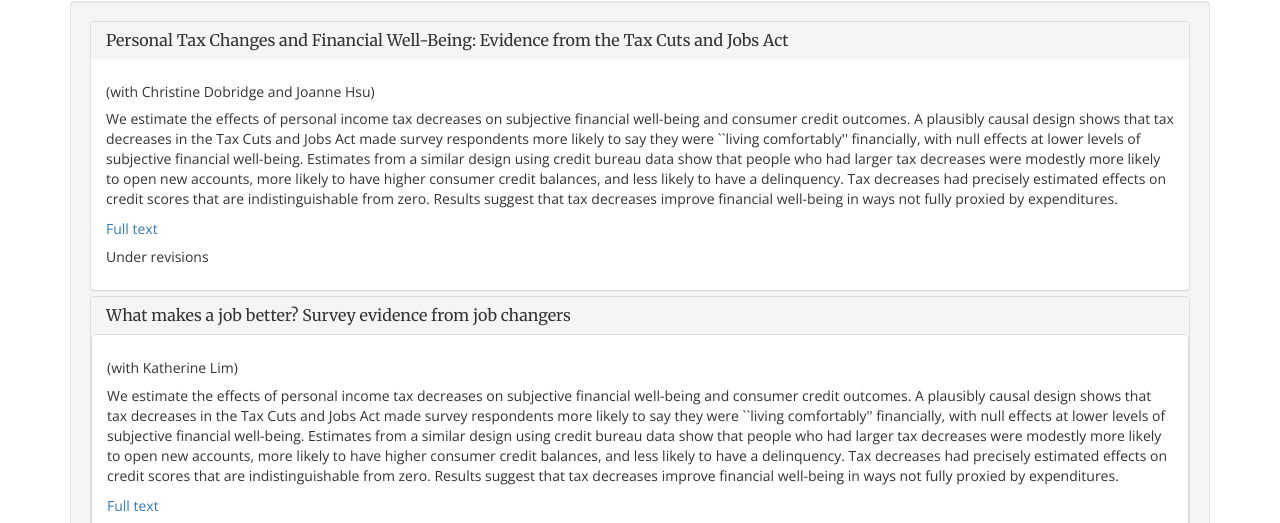
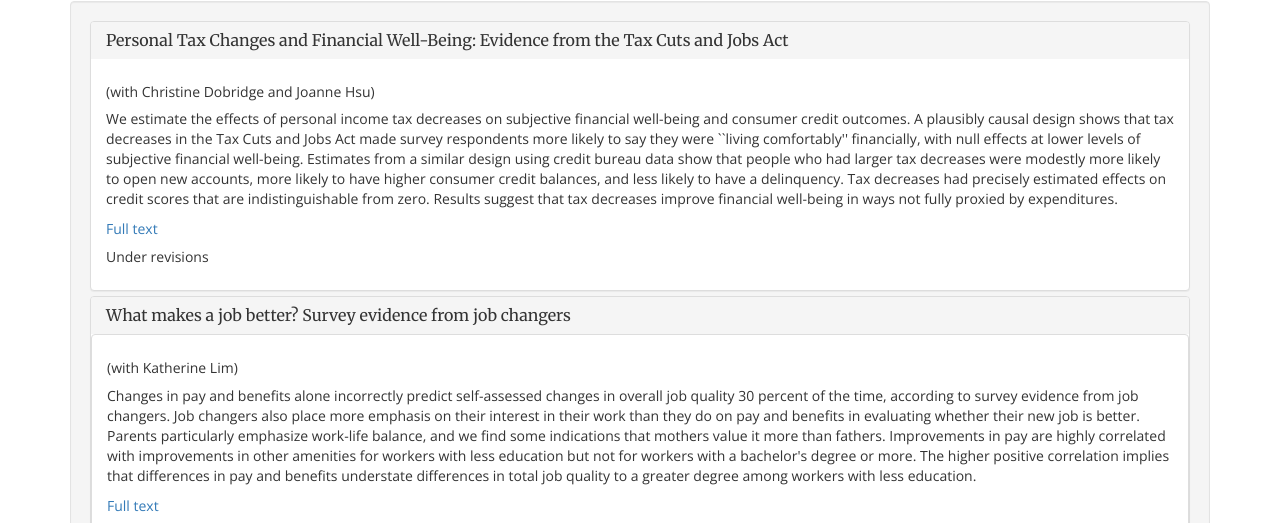
Before and after one commit to MZabek/MZabek.github.io, a plain HTML site: page index.html in a window 1280 px wide. Shown: the part 427-950 px from the top of the page. Drawn offline with nearby package versions, Linux system fonts and the light colour scheme.

Commit message:
Correcting abstract to match paper

```diff
--- a/index.html
+++ b/index.html
@@ -146,7 +146,7 @@
                 <div class="panel panel-default">
                   <div id="PaperTwo" class="panel-body">
                       <h5>(with Katherine Lim)</h5>
-                      <p>We estimate the effects of personal income tax decreases on subjective financial well-being and consumer credit outcomes. A plausibly causal design shows that tax decreases in the Tax Cuts and Jobs Act made survey respondents more likely to say they were ``living comfortably'' financially, with null effects at lower levels of subjective financial well-being. Estimates from a similar design using credit bureau data show that people who had larger tax decreases were modestly more likely to open new accounts, more likely to have higher consumer credit balances, and less likely to have a delinquency. Tax decreases had precisely estimated effects on credit scores that are indistinguishable from zero. Results suggest that tax decreases improve financial well-being in ways not fully proxied by expenditures.<p>
+                      <p>Changes in pay and benefits alone incorrectly predict self-assessed changes in overall job quality 30 percent of the time, according to survey evidence from job changers. Job changers also place more emphasis on their interest in their work than they do on pay and benefits in evaluating whether their new job is better. Parents particularly emphasize work-life balance, and we find some indications that mothers value it more than fathers. Improvements in pay are highly correlated with improvements in other amenities for workers with less education but not for workers with a bachelor's degree or more. The higher positive correlation implies that differences in pay and benefits understate differences in total job quality to a greater degree among workers with less education.<p>
                       <p><a href='./pdf/240129LimZabekWhatMakes.pdf'
                               onclick="trackOutboundLink('./pdf/240129LimZabekWhatMakes.pdf');
                               return false;">
```
